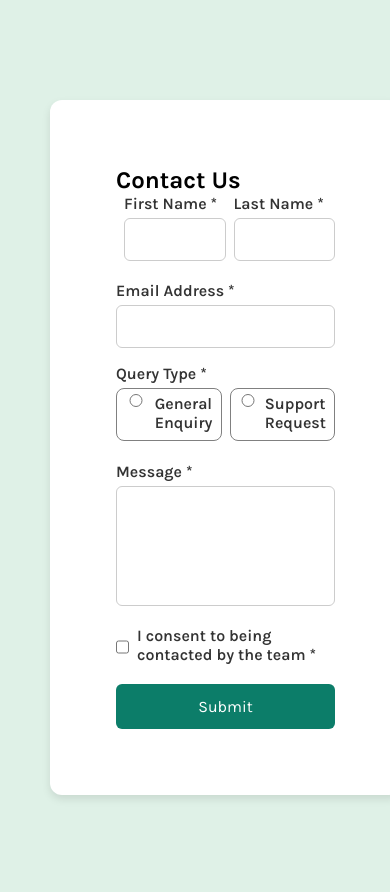
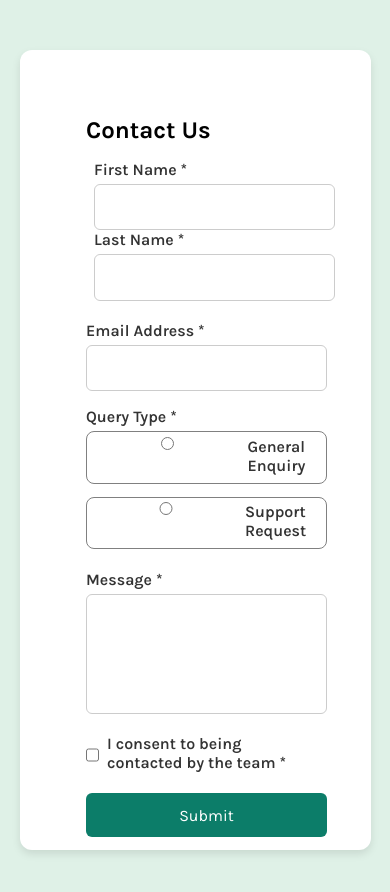
Before and after one commit to your-fav-tech-girl/form-validation, a plain HTML site: page index.html in a window 390 px wide. Drawn offline with Linux system fonts and the light colour scheme; a web font is replaced by a local one.

Commit message:
fourth commit

```diff
--- a/script.js
+++ b/script.js
@@ -6,25 +6,6 @@ document.addEventListener('DOMContentLoaded', () => {
   toast.classList.add('toast');
   document.body.appendChild(toast);
 
-  // Focusable elements for keyboard navigation
-  const focusableElements = form.querySelectorAll('input, textarea, button');
-  let currentFocus = 0;
-
-  // Keyboard navigation (Tab + Shift + Enter)
-  form.addEventListener('keydown', (e) => {
-    if (e.key === 'Tab') {
-      if (e.shiftKey) {
-        currentFocus = (currentFocus - 1 + focusableElements.length) % focusableElements.length;
-      } else {
-        currentFocus = (currentFocus + 1) % focusableElements.length;
-      }
-      focusableElements[currentFocus].focus();
-      e.preventDefault();
-    } else if (e.key === 'Enter' && e.target.tagName !== 'TEXTAREA') {
-      e.preventDefault();
-      form.dispatchEvent(new Event('submit'));
-    }
-  });
 
   // Form submission handling
   form.addEventListener('submit', (e) => {
--- a/style.css
+++ b/style.css
@@ -22,16 +22,17 @@ body{
   border-radius: 12px;
   box-shadow: 0 4px 8px rgba(0,0,0,0.1);
   width: 100%;
-  max-width: 650px;
-  margin:100px 300px;
+  max-width: 700px;
+  margin:150px 300px;
+  height: 650px;
 }
 
 /* Form Styling */
 .contact{
 margin:50px;
 }
-.contact-form h2 {
-  margin-bottom: 5rem;
+.contact h2 {
+  margin-bottom: 1rem;
   font-size: 1.5rem;
 }
 .name{
@@ -138,13 +139,38 @@ input[type=radio] {
   background-color: #1b5e20;
 }
 
-/* TABLET RESPONSIVENESS*/
-@media (max-width: 875px) {
+
+
+@media (max-width: 1024px) {
 
   .container{
-    width:90%;
+    width:80%;
+    max-width:850px;
+    margin:150px 100px;
+    }
+    .radio-group {
+      display: flex;
+      flex-direction:row;
+
+  }
+  .name{
+    display:flex;
+    flex-direction:row;
+  }
+
+  textarea {
+    resize: none;
+    height: 120px;
+  }
+
+}
+
+@media (max-width: 925px) {
+
+  .container{
+    width:80%;
     max-width:800px;
-    margin-left:50px;
+    margin:150px 0px 0px 80px;
     }
     .radio-group {
       display: flex;
@@ -165,12 +191,107 @@ input[type=radio] {
 
 
 
+/* TABLET RESPONSIVENESS*/
+@media (max-width:850px) {
+
+  .container{
+    width:80%;
+    max-width:800px;
+    margin:150px 130px;
+    }
+    .radio-group {
+      display: flex;
+      flex-direction:row;
+
+  }
+  .name{
+    display:flex;
+    flex-direction:row;
+  }
+
+  textarea {
+    resize: none;
+    height: 120px;
+  }
+
+}
+
+@media (max-width: 768px) {
+
+  .container{
+    width:70%;
+    max-width:700px;
+    margin: 150px 100px;
+    height:800px;
+    }
+    .radio-group {
+      display: flex;
+      flex-direction:column;
+
+  }
+  .name{
+    display:flex;
+    flex-direction:column;
+  }
+
+  textarea {
+    resize: none;
+    height: 120px;
+  }
+
+}
+@media (max-width: 485px) {
+
+  .container{
+    width:90%;
+    max-width:450px;
+    margin: 50px 20px;
+    height:800px;
+    }
+    .radio-group {
+      display: flex;
+      flex-direction:column;
+
+  }
+  .name{
+    display:flex;
+    flex-direction:column;
+  }
+
+  input,
+textarea {
+  width: 110%;
+  padding: 0.8rem;
+  border: 1px solid #ccc;
+  border-radius: 6px;
+  font-size: 1rem;
+  box-sizing: border-box;
+  outline: none;
+}
+.form-group.full-width {
+  width: 100%;
+}
+
+  textarea {
+    resize: none;
+    height: 120px;
+  }
+  .radio-group label {
+    width: 110%;
+
+  }
+  .submit-btn {
+  width:110%;
+  }
+}
+
 /* MOBILE RESPONSIVENESS*/
 @media (max-width: 375px)  {
   .container{
-  width:90%;
+  width:50%;
   max-width:350px;
-  margin:10px 20px;
+  margin:150px 20px;
+  height:1200px;
   }
   .radio-group {
     display: flex;
```
